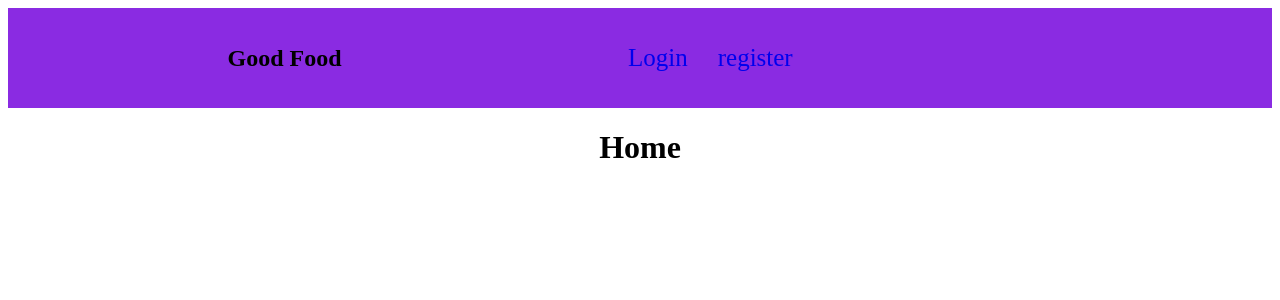
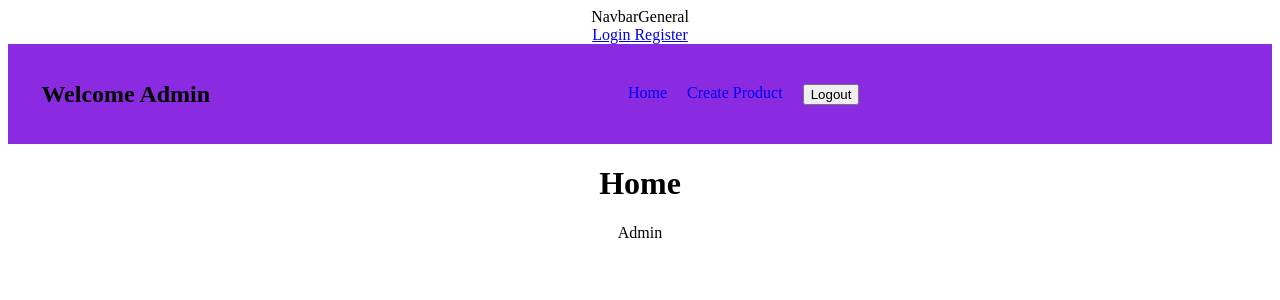
Before and after one commit to C6-AshrafSAlalaqmeh/MERAKI_Academy_Project_4, a React (Create React App) app in the folder frontend/: page /admin in a window 1280 px wide. Shown: the top 300 px of the page. Built offline with nearby package versions, Linux system fonts and the light colour scheme.

Commit message:
create Admin and edit project

```diff
--- a/frontend/src/App.js
+++ b/frontend/src/App.js
@@ -11,6 +11,9 @@ import Detalis from "./components/Detalis";
 import AddProduct from "./components/AddProduct";
 import NameUser from "./components/NameUser";
 import Favorite from "./components/Favorite";
+import Admin from "./components/Admin";
+import NavbarAdmin from "./components/NavbarAdmin";
+import NavbarGeneral from "./components/NabarGeneral";
 
 
 
@@ -31,15 +34,27 @@ const [UserId, setUserId] = useState('')
 const [titleProduct, setTitleProduct] = useState('')
 const [showHome, setShowHome] = useState(false)
 const [idFavorite, setidFavorite] = useState('')
+const [admin, setAdmin] = useState('63320180e54c7d861089cd17')
+const [showAdmin, setshowAdmin] = useState(false)
+const [showNavbargeneral, setshowNavbargeneral] = useState(true)
+const [hidenavbaradmin, setHidenavbaradmin] = useState(false)
+const [hideNavbarUser, setHideNavbarUser] = useState(false)
+
 
   return (
     <div className="App">
-      <Navbar setshowNavbar={setshowNavbar} setToken={setToken} setShowHome={setShowHome} showNavbar={showNavbar} setProducts={setProducts} showcreateProduct={showcreateProduct} setShowCreateProduct={setShowCreateProduct} />
+   {showNavbargeneral &&  <NavbarGeneral setHideNavbarUser={setHideNavbarUser} setHidenavbaradmin={setHidenavbaradmin}/>}
+  {hidenavbaradmin && <NavbarAdmin setshowNavbargeneral={setshowNavbargeneral} setHideNavbarUser={setHideNavbarUser} setHidenavbaradmin={setHidenavbaradmin} setShowCreateProduct={setShowCreateProduct} showcreateProduct={showcreateProduct} setToken={setToken} setShowHome={setShowHome} setProducts={setProducts} />}
+   {hideNavbarUser && <Navbar setshowNavbargeneral={setshowNavbargeneral} setHidenavbaradmin={setHidenavbaradmin} setHideNavbarUser={setHideNavbarUser} showAdmin={showAdmin} setshowNavbar={setshowNavbar} setToken={setToken} setShowHome={setShowHome} showNavbar={showNavbar} setProducts={setProducts} showcreateProduct={showcreateProduct} setShowCreateProduct={setShowCreateProduct} /> }
      {ShowHome && <Home/>}
+
    {showHome &&  <NameUser storedName={storedName} />}
       <Routes>
+
+      <Route path="/admin" element={<Admin setHidenavbaradmin={setHidenavbaradmin} />}/>
+
     <Route path="/home" element={<Home/>}/>
-    <Route path="/login" element={<Login setShowHome={setShowHome} setUserId={setUserId} setstoredName={setstoredName} showMessage={showMessage} setShowMessage={setShowMessage} message={message} setMessage={setMessage} setShoeHome={setShoeHome} setshowNavbar={setshowNavbar} setToken={setToken} />}/>
+    <Route path="/login" element={<Login setHideNavbarUser={setHideNavbarUser} setshowNavbargeneral={setshowNavbargeneral} setHidenavbaradmin={setHidenavbaradmin} setshowAdmin={setshowAdmin} UserId={UserId} admin={admin} setShowHome={setShowHome} setUserId={setUserId} setstoredName={setstoredName} showMessage={showMessage} setShowMessage={setShowMessage} message={message} setMessage={setMessage} setShoeHome={setShoeHome} setshowNavbar={setshowNavbar} setToken={setToken} />}/>
     <Route path="/register" element={<Register showMessage={showMessage} setShowMessage={setShowMessage} message={message} setMessage={setMessage} setShoeHome={setShoeHome}/>}/>
     <Route path="/list" element={<List setTitleList={setTitleList} setShoeHome={setShoeHome} token={token} setListIdOriginal={setListIdOriginal} />}/>
     <Route path="/product" element={<Products setidFavorite={setidFavorite} setTitleProduct={setTitleProduct} UserId={UserId} token={token} setFavorite={setFavorite} titleList={titleList} setProductDetalis={setProductDetalis}  setProducts={setProducts} ProductItem={ProductItem} listidOriginal={listidOriginal} setShowCreateProduct={setShowCreateProduct} showcreateProduct={showcreateProduct}/>}/>
--- /dev/null
+++ b/frontend/src/components/Admin/index.js
@@ -0,0 +1,16 @@
+import React from 'react'
+
+const Admin = ({setHidenavbaradmin}) => {
+    setHidenavbaradmin(true)
+
+
+  return (<>
+    <div>Admin</div>
+
+
+
+    </>
+  )
+}
+
+export default Admin
--- a/frontend/src/components/Login/index.js
+++ b/frontend/src/components/Login/index.js
@@ -5,7 +5,7 @@ import './style.css'
 
 
 
-const Login = ({setShowHome,setUserId,setstoredName,setShowMessage,showMessage,message,setMessage,setShoeHome,setshowNavbar,setToken}) => {
+const Login = ({setHideNavbarUser,setshowNavbargeneral,setHidenavbaradmin,setshowAdmin,UserId,admin,setShowHome,setUserId,setstoredName,setShowMessage,showMessage,message,setMessage,setShoeHome,setshowNavbar,setToken}) => {
   setShoeHome(false)
  const [email , setEmail]= useState("")
 const [password , setPassword] = useState("")
@@ -19,13 +19,30 @@ const buttLogin=()=>{
     password
   })
   .then((result)=>{
+    if(result.data.userId === '63320180e54c7d861089cd17' ){
+      setshowAdmin(true)
+      setToken(result.data.Token)
+      setHidenavbaradmin(true)
+      setshowNavbargeneral(false)
+      setHideNavbarUser(false)
+      navigate('/admin')
+     console.log("hi")
+    }else{
   console.log(result.data.userId)
+  setUserId(result.data.userId)
   setToken(result.data.Token)
- navigate('/list')
+
  setshowNavbar(true)
  setstoredName(result.data.firstName)
- setUserId(result.data.userId)
+
  setShowHome(true)
+ console.log(UserId);
+ setshowNavbargeneral(false)
+ setHidenavbaradmin(false)
+ setHideNavbarUser(true)
+ navigate('/list')
+
+    }
   })
   .catch((err)=>{
     console.log(err.response.data.message)
--- /dev/null
+++ b/frontend/src/components/NabarGeneral/index.js
@@ -0,0 +1,17 @@
+import React from 'react'
+import { Link } from 'react-router-dom'
+
+const NavbarGeneral = ({setHideNavbarUser,setHidenavbaradmin}) => {
+
+
+return ( <>
+    <div>NavbarGeneral</div>
+    <Link to='/login'> Login</Link>
+    <Link to='/register'> Register</Link>
+
+
+    </>
+  )
+}
+
+export default NavbarGeneral
--- a/frontend/src/components/Navbar/index.js
+++ b/frontend/src/components/Navbar/index.js
@@ -3,7 +3,7 @@ import { useEffect, useState } from 'react'
 import {Link, useNavigate} from 'react-router-dom'
 import './style.css'
 
-const Navbar = ({setshowNavbar,setToken,setShowHome,showNavbar , showcreateProduct ,setShowCreateProduct,setProducts})=>{
+const Navbar = ({ setshowNavbargeneral,setHidenavbaradmin,setHideNavbarUser,showAdmin,setshowNavbar,setToken,setShowHome,showNavbar , showcreateProduct ,setShowCreateProduct,setProducts})=>{
     const [inputSearch , setInputSearch] = useState('')
 
     const navigate = useNavigate()
@@ -25,6 +25,10 @@ const logout =()=>{
     setShowHome(false)
     setshowNavbar(false)
     setShowCreateProduct(false)
+    setHideNavbarUser(false)
+    setHidenavbaradmin(false)
+    setshowNavbargeneral(true)
+
     setToken('')
 navigate('/home')
 }
@@ -45,7 +49,7 @@ navigate('/home')
 
     <Link  className='home' to ='/list'>Home</Link>
     <Link  className='fav' to ='/favorite'>Favorite</Link>
-   {showcreateProduct && <Link className='addPro' to ='/addProduct' >Create Product</Link>}
+   {showAdmin && showcreateProduct && <Link className='addPro' to ='/addProduct' >Create Product</Link>}
    <button  onClick={()=> logout()} className="logout">Logout</button>
     </div>
 
--- /dev/null
+++ b/frontend/src/components/NavbarAdmin/index.js
@@ -0,0 +1,84 @@
+import React, { useState } from "react";
+import { Link, useNavigate } from "react-router-dom";
+const axios = require("axios");
+
+const NavbarAdmin = (
+  setShowHome,
+  setshowNavbargeneral,
+  setHidenavbaradmin,
+  setHideNavbarUser,
+  setShowCreateProduct,
+  showcreateProduct,
+  setToken,
+  setProducts,
+) => {
+  const [inputSearch, setInputSearch] = useState("");
+
+  const navigate = useNavigate();
+
+  const buttonSearch = () => {
+    axios
+      .get(`http://localhost:5000/product/search?name=${inputSearch}`)
+      .then((result) => {
+        console.log(result.data.Product);
+        setProducts(result.data.Product);
+      })
+      .catch((err) => {
+        console.log(err);
+      });
+  };
+
+  const logout = () => {
+    setShowHome(false)
+    // setshowNavbar(false)
+    setShowCreateProduct(false)
+    setHideNavbarUser(false)
+    setHidenavbaradmin(false)
+    setshowNavbargeneral(true)
+
+    setToken('')
+navigate('/home')
+  };
+
+  return (
+    <>
+      <div className="containNav">
+        <div className="divnavGood">
+          <h2 className="navGood">
+            Welcome <span>Admin</span>
+          </h2>
+        </div>
+        <div className="allLink">
+          <div className="logoutAndHomeAndCreat">
+            <Link className="home" to="/list">
+              Home
+            </Link>
+            <Link className="addPro" to="/addProduct">
+              Create Product
+            </Link>
+            <button onClick={logout} className="logout">
+              Logout
+            </button>
+          </div>
+
+          {showcreateProduct && (
+            <div className="searchAndinput">
+              <input
+                className="search"
+                type="text"
+                placeholder="Search"
+                aria-label="Search"
+                onChange={(e) => {
+                  setInputSearch(e.target.value);
+                }}
+              ></input>
+              <button onClick={buttonSearch}>Search</button>
+            </div>
+          )}
+        </div>
+      </div>
+    </>
+  );
+};
+
+export default NavbarAdmin;
```
Also changed, not shown: frontend/src/components/Admin/style.css (added), frontend/src/components/NabarGeneral/style.css (added), frontend/src/components/NavbarAdmin/style.css (added).
